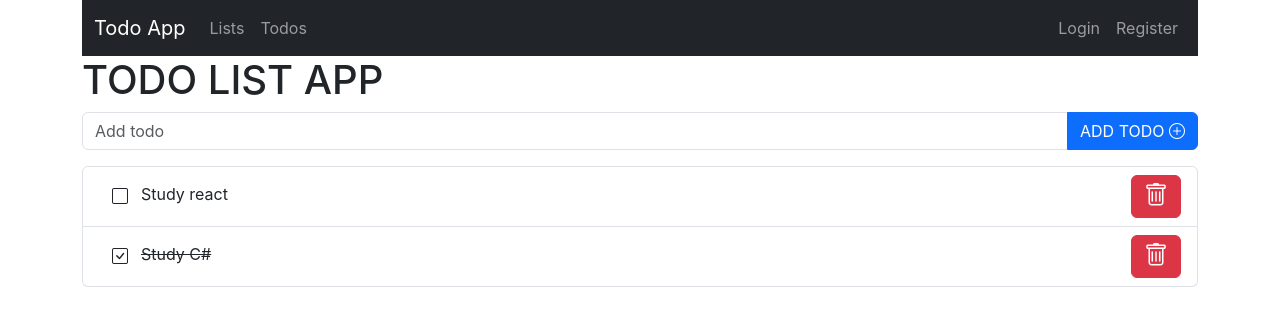
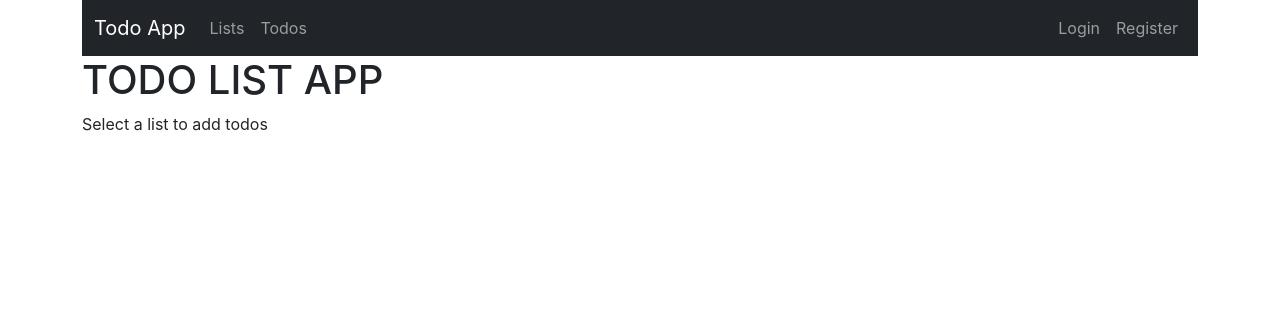
Before and after one commit to hidran/redux-toolkit-todoapp, a React (Create React App) app: page / in a window 1280 px wide. Shown: the top 326 px of the page. Built offline with nearby package versions, Linux system fonts and the light colour scheme.

Commit message:
Adds React Router Dom and sets the routes

```diff
--- a/package.json
+++ b/package.json
@@ -10,6 +10,7 @@
     "react": "^18.3.1",
     "react-dom": "^18.3.1",
     "react-redux": "^8.1.3",
+    "react-router-dom": "^6.27.0",
     "react-scripts": "5.0.1",
     "web-vitals": "^2.1.4"
   },
--- a/src/App.js
+++ b/src/App.js
@@ -2,6 +2,7 @@ import './App.css';
 import NavBar from './app/components/Navbar';
 import AddTodo from './features/todos/AddTodo';
 import TodoList from './features/todos/TodoList';
+import { Outlet } from 'react-router-dom';
 function App() {
 
   return (
@@ -10,8 +11,8 @@ function App() {
     <div className="row">
       <div className='col-md8'>
         <h1>TODO LIST APP</h1>
-        <AddTodo/>
-        <TodoList/>
+          <Outlet />
+        <p>Select a list to add todos</p>
     </div>
     </div>
     </div>
--- a/src/app/components/Navbar.js
+++ b/src/app/components/Navbar.js
@@ -1,3 +1,4 @@
+import { NavLink } from "react-router-dom";
 function NavBar(){
     return (
         <nav className="navbar navbar-expand-lg navbar-dark bg-dark">
@@ -17,18 +18,18 @@ function NavBar(){
                 <div className="collapse navbar-collapse" id="navbarNav">
                     <ul className="navbar-nav me-auto mb-2 mb-lg-0">
                         <li className="nav-item">
-                            <a className="nav-link" href="/lists">Lists</a>
+                            <NavLink  className="nav-link" to="/lists">Lists</NavLink>
                         </li>
                         <li className="nav-item">
-                            <a className="nav-link" href="/todos">Todos</a>
+                            <NavLink className="nav-link" to="/todos">Todos</NavLink>
                         </li>
                     </ul>
                     <ul className="navbar-nav ms-auto">
                         <li className="nav-item">
-                            <a className="nav-link" href="/login">Login</a>
+                            <NavLink className="nav-link" to="/login">Login</NavLink>
                         </li>
                         <li className="nav-item">
-                            <a className="nav-link" href="/register">Register</a>
+                            <NavLink className="nav-link" to="/register">Register</NavLink>
                         </li>
                     </ul>
                 </div>
--- a/src/features/todos/TodoList.js
+++ b/src/features/todos/TodoList.js
@@ -1,12 +1,18 @@
 import { useSelector } from "react-redux";
 import TodoItem from "./TodoItem";
+import AddTodo from "./AddTodo";
 
 const TodoList = () =>{
     const todos = useSelector(state => state.todos);
-return (<ul className='list-group'>
-    {
-        todos.map(todo => <TodoItem key={todo.id} todo={todo} />)
-}
-</ul>)
+return (
+    <div>
+        <AddTodo />
+        <ul className='list-group'>
+            {
+                todos.map(todo => <TodoItem key={todo.id} todo={todo} />)
+            }
+        </ul>
+    </div>
+)
 }
 export default TodoList;
--- a/src/features/todos/todoSlice.js
+++ b/src/features/todos/todoSlice.js
@@ -22,7 +22,7 @@ const todoSlice = createSlice({
         //action.payload = todo
         addTodo(state, action){
             console.log(action)
-            state.push(action.payload)
+            state.unshift(action.payload)
         },
         removeTodo(state, action) {
 
--- a/src/index.js
+++ b/src/index.js
@@ -5,14 +5,16 @@ import { store } from './app/store';
 import App from './App';
 import reportWebVitals from './reportWebVitals';
 import './index.css';
-
+import router from './routes/root';
+import { RouterProvider } from 'react-router-dom';
 const container = document.getElementById('root');
 const root = createRoot(container);
 
 root.render(
   <React.StrictMode>
     <Provider store={store}>
-      <App />
+      <RouterProvider router={router} />
+
     </Provider>
   </React.StrictMode>
 );
--- /dev/null
+++ b/src/routes/root.js
@@ -0,0 +1,33 @@
+import {
+    createBrowserRouter,
+    Route
+
+} from 'react-router-dom';
+import App from '../App';
+import TodoList from '../features/todos/TodoList';
+
+const router = createBrowserRouter([
+    {
+        path: '/',
+        element: <App/>,
+    children:[
+    {
+        path: 'todos',
+        element: <TodoList/>,
+    },
+    {
+        path: 'lists',
+        element: <h2>lists</h2>,
+    },
+    {
+        path: 'login',
+        element: <h2>Login</h2>,
+    },
+    {
+        path: 'register',
+        element: <h2>Register</h2>,
+    }
+]
+    }
+]);
+export default router;
```
Also changed, not shown: 1 other file (tests, documents, lock files or other folders).
